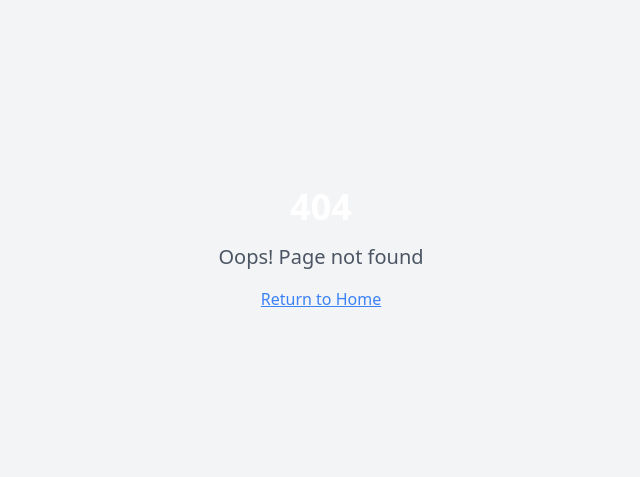
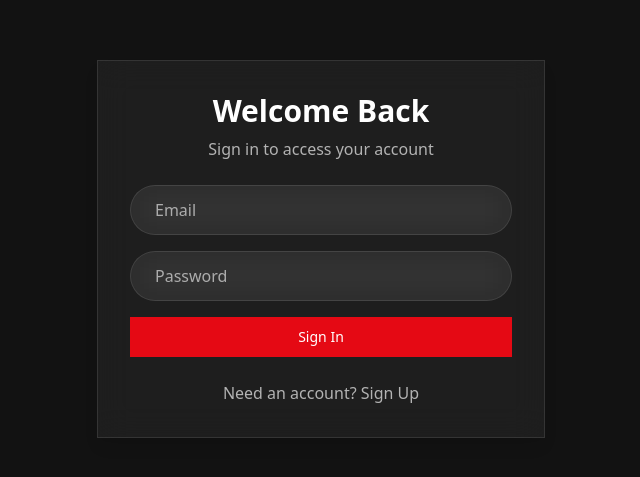
Before and after one commit to Jaitasree/cinebot, a React (Vite) app: page /auth in a window 1280 px wide. Before the commit this address had no page. Shown: the part 151-628 px from the top of the page, without its empty margins (319-959 px from the left). Built offline with nearby package versions, Linux system fonts and the light colour scheme.

Commit message:
Add authentication page
This commit initiates the creation of an authentication page.  Further details will be added in subsequent commits.

```diff
--- a/src/App.tsx
+++ b/src/App.tsx
@@ -1,9 +1,11 @@
+
 import { Toaster } from "@/components/ui/toaster";
 import { Toaster as Sonner } from "@/components/ui/sonner";
 import { TooltipProvider } from "@/components/ui/tooltip";
 import { QueryClient, QueryClientProvider } from "@tanstack/react-query";
 import { BrowserRouter, Routes, Route } from "react-router-dom";
 import Index from "./pages/Index";
+import Auth from "./pages/Auth";
 import NotFound from "./pages/NotFound";
 
 const queryClient = new QueryClient();
@@ -16,7 +18,7 @@ const App = () => (
       <BrowserRouter>
         <Routes>
           <Route path="/" element={<Index />} />
-          {/* ADD ALL CUSTOM ROUTES ABOVE THE CATCH-ALL "*" ROUTE */}
+          <Route path="/auth" element={<Auth />} />
           <Route path="*" element={<NotFound />} />
         </Routes>
       </BrowserRouter>
--- a/src/index.css
+++ b/src/index.css
@@ -1,3 +1,4 @@
+
 @import url('https://fonts.googleapis.com/css2?family=Inter:wght@100;200;300;400;500;600;700;800;900&display=swap');
 
 @tailwind base;
--- a/src/integrations/supabase/client.ts
+++ b/src/integrations/supabase/client.ts
@@ -1,11 +1,7 @@
-// This file is automatically generated. Do not edit it directly.
+
 import { createClient } from '@supabase/supabase-js';
-import type { Database } from './types';
 
 const SUPABASE_URL = "https://hirnutmqmsrvsxkikbwj.supabase.co";
 const SUPABASE_PUBLISHABLE_KEY = "eyJhbGciOiJIUzI1NiIsInR5cCI6IkpXVCJ9.eyJpc3MiOiJzdXBhYmFzZSIsInJlZiI6Imhpcm51dG1xbXNydnN4a2lrYndqIiwicm9sZSI6ImFub24iLCJpYXQiOjE3NDA1MDU0NzUsImV4cCI6MjA1NjA4MTQ3NX0.a4t-xtdGZt5xBZ-REXWD8KpDfqzUqMyqURg_BVS2pn0";
 
-// Import the supabase client like this:
-// import { supabase } from "@/integrations/supabase/client";
-
-export const supabase = createClient<Database>(SUPABASE_URL, SUPABASE_PUBLISHABLE_KEY);
+export const supabase = createClient(SUPABASE_URL, SUPABASE_PUBLISHABLE_KEY);
--- /dev/null
+++ b/src/pages/Auth.tsx
@@ -0,0 +1,112 @@
+
+import { useState } from "react";
+import { supabase } from "@/integrations/supabase/client";
+import { useNavigate } from "react-router-dom";
+import { Button } from "@/components/ui/button";
+import { useToast } from "@/hooks/use-toast";
+
+export default function Auth() {
+  const [email, setEmail] = useState("");
+  const [password, setPassword] = useState("");
+  const [loading, setLoading] = useState(false);
+  const [isLogin, setIsLogin] = useState(true);
+  const navigate = useNavigate();
+  const { toast } = useToast();
+
+  const handleSubmit = async (e: React.FormEvent<HTMLFormElement>) => {
+    e.preventDefault();
+    setLoading(true);
+
+    try {
+      if (isLogin) {
+        const { error } = await supabase.auth.signInWithPassword({
+          email,
+          password,
+        });
+        if (error) throw error;
+        navigate("/");
+      } else {
+        const { error } = await supabase.auth.signUp({
+          email,
+          password,
+        });
+        if (error) throw error;
+        toast({
+          title: "Success!",
+          description: "Please check your email to verify your account.",
+        });
+      }
+    } catch (error: any) {
+      toast({
+        variant: "destructive",
+        title: "Error",
+        description: error.message,
+      });
+    } finally {
+      setLoading(false);
+    }
+  };
+
+  return (
+    <div className="min-h-screen flex items-center justify-center bg-background p-4">
+      <div className="glass-panel w-full max-w-md p-8 space-y-6">
+        <div className="text-center">
+          <h1 className="text-3xl font-bold text-white">
+            {isLogin ? "Welcome Back" : "Create Account"}
+          </h1>
+          <p className="text-muted-foreground mt-2">
+            {isLogin
+              ? "Sign in to access your account"
+              : "Sign up to start watching"}
+          </p>
+        </div>
+
+        <form onSubmit={handleSubmit} className="space-y-4">
+          <div>
+            <input
+              type="email"
+              placeholder="Email"
+              value={email}
+              onChange={(e) => setEmail(e.target.value)}
+              required
+              className="search-bar w-full"
+            />
+          </div>
+          <div>
+            <input
+              type="password"
+              placeholder="Password"
+              value={password}
+              onChange={(e) => setPassword(e.target.value)}
+              required
+              className="search-bar w-full"
+            />
+          </div>
+          <Button
+            type="submit"
+            className="w-full bg-[#E50914] hover:bg-[#B81D24] text-white"
+            disabled={loading}
+          >
+            {loading
+              ? "Loading..."
+              : isLogin
+              ? "Sign In"
+              : "Create Account"}
+          </Button>
+        </form>
+
+        <div className="text-center">
+          <button
+            type="button"
+            onClick={() => setIsLogin(!isLogin)}
+            className="text-muted-foreground hover:text-white transition-colors"
+          >
+            {isLogin
+              ? "Need an account? Sign Up"
+              : "Already have an account? Sign In"}
+          </button>
+        </div>
+      </div>
+    </div>
+  );
+}
```
